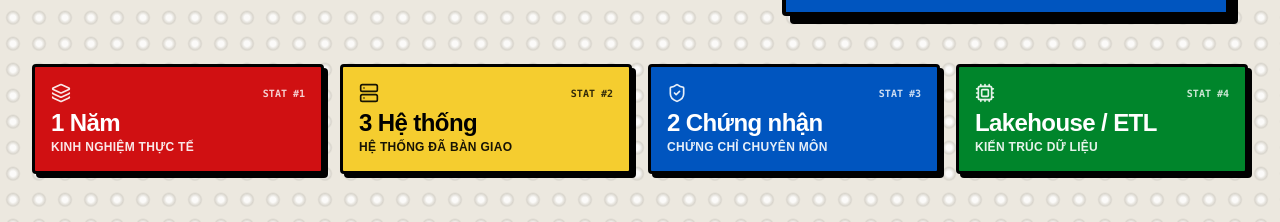
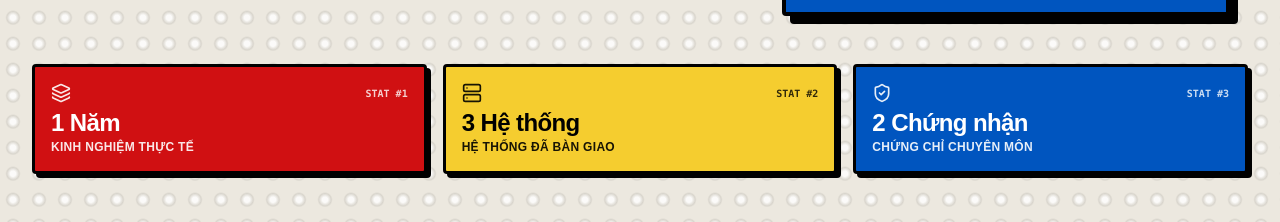
Before and after one commit to dHung2412/Portfolio, a Next.js app: page / in a window 1280 px wide. Shown: the part 670-892 px from the top of the page. Built offline with nearby package versions, Linux system fonts and the light colour scheme.

Commit message:
refactor(hero): remove Lakehouse/ETL stat block and adjust grid to 3 columns

```diff
--- a/src/components/HeroSection.tsx
+++ b/src/components/HeroSection.tsx
@@ -4,7 +4,7 @@ import React from "react";
 import { MinifigAvatar } from "./MinifigAvatar";
 import { LegoButton } from "./LegoButton";
 import { portfolioData } from "@/data/portfolioData";
-import { FileText, Send, Layers, Server, ShieldCheck, Cpu, Award } from "lucide-react";
+import { FileText, Send, Layers, Server, ShieldCheck, Award } from "lucide-react";
 
 export function HeroSection() {
   const { profile } = portfolioData;
@@ -27,12 +27,6 @@ export function HeroSection() {
       value: `${portfolioData.certificates.length} Chứng nhận`,
       color: "bg-[#0055BF] text-white",
       icon: ShieldCheck,
-    },
-    {
-      label: "Kiến trúc dữ liệu",
-      value: "Lakehouse / ETL",
-      color: "bg-[#00852B] text-white",
-      icon: Cpu,
     },
   ];
 
@@ -105,8 +99,8 @@ export function HeroSection() {
           </div>
         </div>
 
-        {/* Stats Grid - 4 Lego Bricks */}
-        <div className="grid grid-cols-2 md:grid-cols-4 gap-4 mt-12">
+        {/* Stats Grid - 3 Lego Bricks */}
+        <div className="grid grid-cols-1 sm:grid-cols-3 gap-4 mt-12">
           {stats.map((stat, idx) => {
             const IconComponent = stat.icon;
             return (
```
